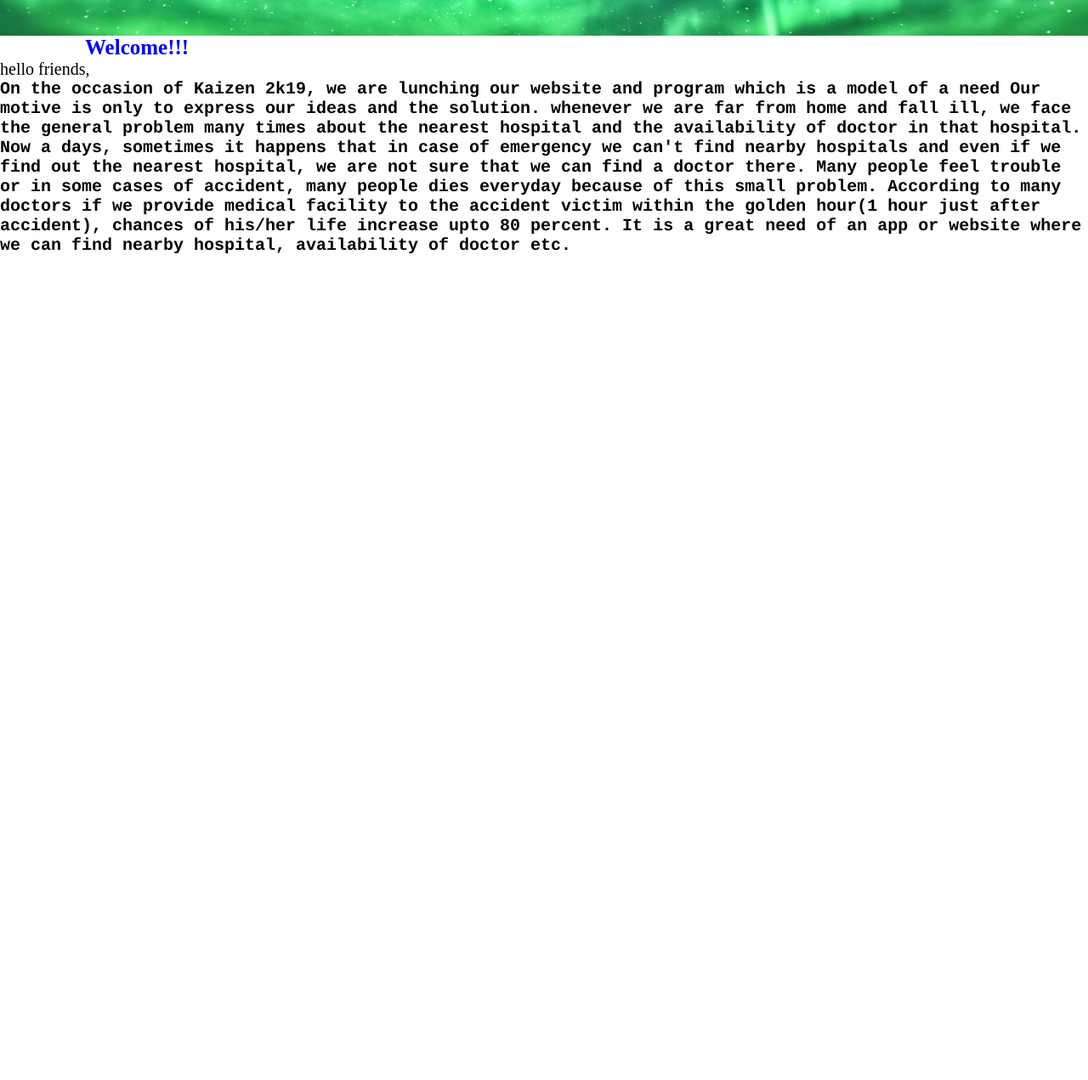
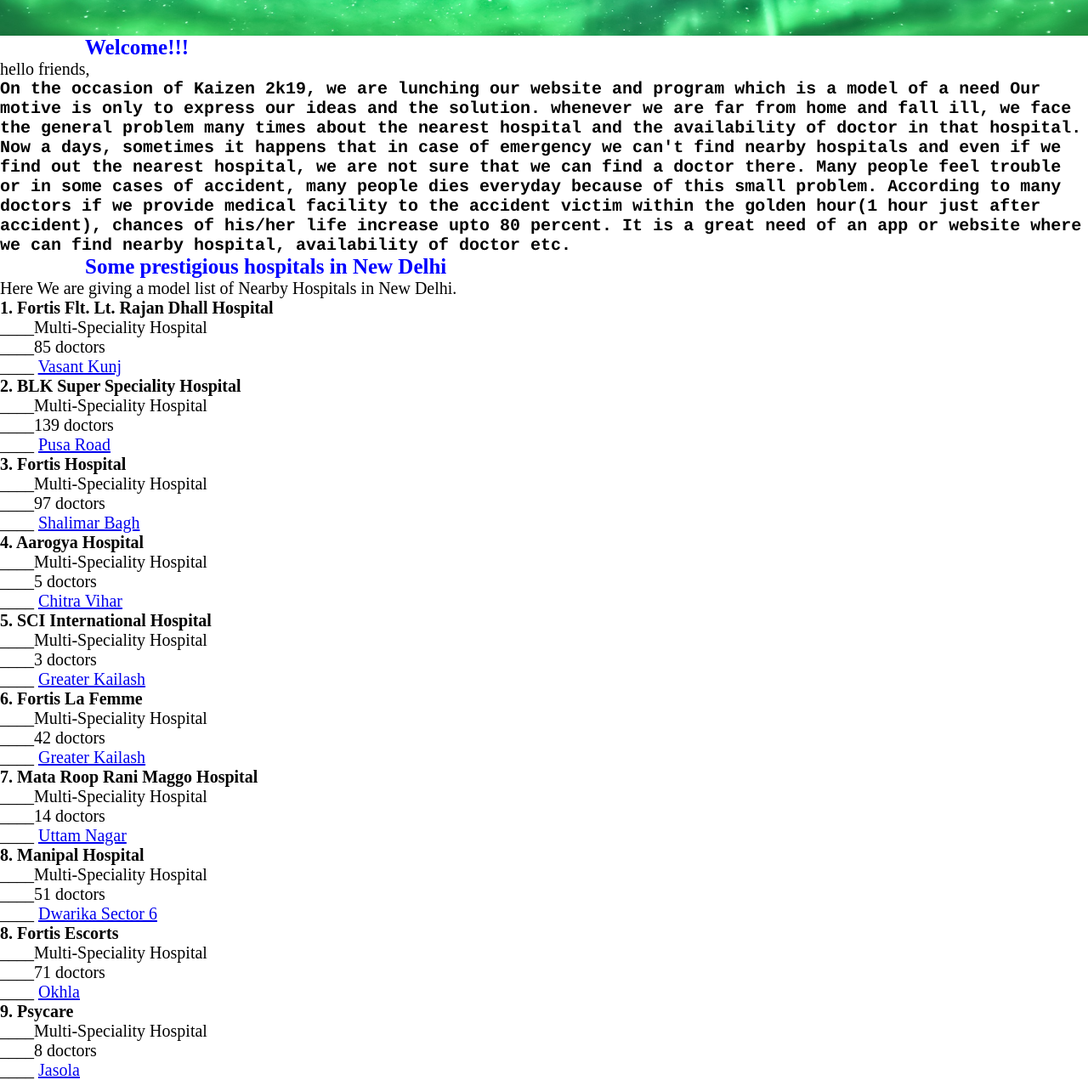
Before and after one commit to manoj2601/kaizen19, a plain HTML site: page index.html in a window 1280 px wide. Shown: the part 658-1929 px from the top of the page at 85% size. Before the commit the page ends 958 px from the top, so only its background shows below. Drawn offline with Linux system fonts and the light colour scheme.

Commit message:
A list of prestigious hospitals has been added.

```diff
--- a/index.html
+++ b/index.html
@@ -27,3 +27,33 @@
             <h2>Welcome!!!</h2>
             <p>hello friends,</br><b><span style="font-family:courier">On the occasion of Kaizen 2k19, we are lunching our website and program which is a model of a need Our motive is only to express our ideas and the solution. whenever we are far from home and fall ill, we face the general problem many times about the nearest hospital and the availability of doctor in that hospital. </br>Now a days, sometimes it happens that in case of emergency we can't find nearby hospitals and even if we find out the nearest hospital, we are not sure that we can find a doctor there. Many people feel trouble or in some cases of accident, many people dies everyday because of this small problem. According to many doctors if we provide medical facility to the accident victim within the golden hour(1 hour just after accident), chances of his/her life increase upto 80 percent. It is a great need of an app or website where we can find nearby hospital, availability of doctor etc.</span></b></p>
 </div>
+<div>
+            <h2>Some prestigious hospitals in New Delhi</h2>
+    <p> Here We are giving a model list of Nearby Hospitals in New Delhi.</br> <b>1. Fortis Flt. Lt. Rajan Dhall Hospital </b></br>
+____Multi-Speciality Hospital</br>____85 doctors </br>____ <a href="https://www.google.com/maps/place/Vasant+Kunj,+New+Delhi,+Delhi/@28.5267235,77.1180084,13z/data=!3m1!4b1!4m5!3m4!1s0x390d1e78c793c81d:0x10ce2d602ac62ba3!8m2!3d28.5273352!4d77.1515453">Vasant Kunj</a>
+</br> <b>2. BLK Super Speciality Hospital </b></br>
+____Multi-Speciality Hospital</br>____139 doctors </br>____ <a href="https://www.google.com/maps?q=pusa+road+delhi&um=1&ie=UTF-8&sa=X&ved=0ahUKEwjR2uvHo9fgAhVGcCsKHaubCRIQ_AUIDigB">Pusa Road</a>
+</br> <b>3. Fortis Hospital</b></br>
+____Multi-Speciality Hospital</br>____97 doctors </br>____ <a href="https://www.google.com/maps/place/Shalimar+Bagh,+New+Delhi,+Delhi+110088/@28.7155879,77.1399938,14z/data=!3m1!4b1!4m5!3m4!1s0x390d019b1d5d2c0b:0xc1e6a3811f55c247!8m2!3d28.7164134!4d77.1545846">Shalimar Bagh </a>
+
+</br> <b>4. Aarogya Hospital</b></br>
+____Multi-Speciality Hospital</br>____5 doctors </br>____ <a href="https://www.google.com/maps/place/Chitra+Vihar,+Swasthya+Vihar,+Delhi,+110092/@28.6422375,77.2857937,18z/data=!3m1!4b1!4m5!3m4!1s0x390cfb58100618b9:0xbcaa5d10b940450a!8m2!3d28.6425205!4d77.286847">Chitra Vihar </a>
+
+</br> <b>5. SCI International Hospital</b></br>
+____Multi-Speciality Hospital</br>____3 doctors </br>____ <a href="https://www.google.com/maps?q=greater+kailash&um=1&ie=UTF-8&sa=X&ved=0ahUKEwjWhI_4pdfgAhVVWX0KHXdVBoAQ_AUIDigB">Greater Kailash </a>
+
+
+</br> <b>6. Fortis La Femme</b></br>
+____Multi-Speciality Hospital</br>____42 doctors </br>____ <a href="https://www.google.com/maps?q=greater+kailash&um=1&ie=UTF-8&sa=X&ved=0ahUKEwjWhI_4pdfgAhVVWX0KHXdVBoAQ_AUIDigB">Greater Kailash </a>
+
+</br> <b>7. Mata Roop Rani Maggo Hospital</b></br>
+____Multi-Speciality Hospital</br>____14 doctors </br>____ <a href="https://www.google.com/maps/place/Uttam+Nagar,+Delhi,+110059/@28.6251315,77.0482117,13.29z/data=!4m5!3m4!1s0x390d04d9e11a08cf:0xc1a5a267ef8fd396!8m2!3d28.6212718!4d77.0613266">Uttam Nagar </a>
+
+</br> <b>8. Manipal Hospital</b></br>
+____Multi-Speciality Hospital</br>____51 doctors </br>____ <a href="https://www.google.com/maps/place/Sector+6+Dwarka,+Dwarka,+New+Delhi,+Delhi+110075/@28.59129,77.0549408,15z/data=!3m1!4b1!4m5!3m4!1s0x390d1b24636cf7b9:0x3237821ce08eb678!8m2!3d28.5928446!4d77.0636419">Dwarika Sector 6 </a>
+
+</br> <b>8. Fortis Escorts</b></br>
+____Multi-Speciality Hospital</br>____71 doctors </br>____ <a href="https://www.google.com/maps/place/Okhla,+New+Delhi,+Delhi/@28.5609556,77.2748794,14z/data=!3m1!4b1!4m5!3m4!1s0x390ce4751aa3f39f:0x5c10ed47eba39c7d!8m2!3d28.56028!4d77.2913315">Okhla</a>
+
+</br> <b>9. Psycare</b></br>
+____Multi-Speciality Hospital</br>____8 doctors </br>____ <a href="https://www.google.com/maps/place/Jasola,+New+Delhi,+Delhi/@28.5451334,77.2782089,15z/data=!3m1!4b1!4m5!3m4!1s0x390ce408879d27c3:0x567968dda0040049!8m2!3d28.5473444!4d77.2891216">Jasola</a>
```
